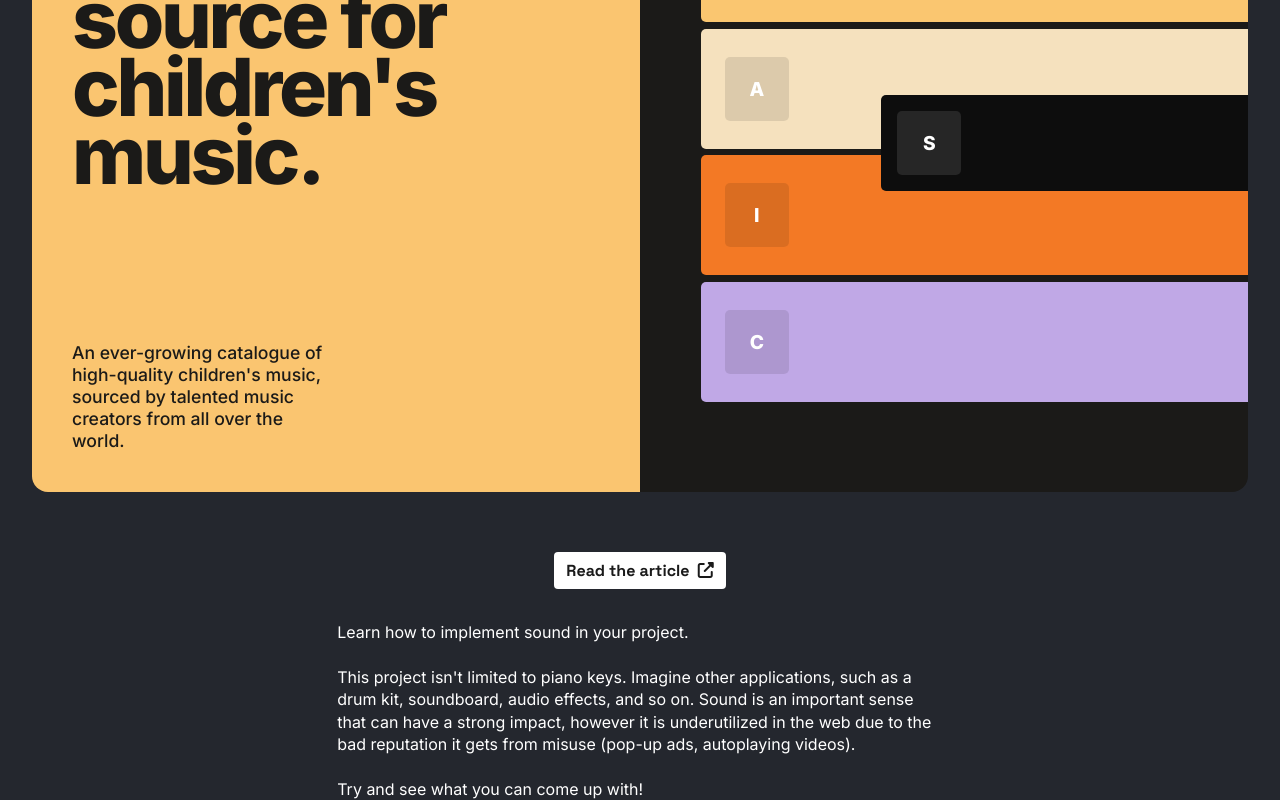
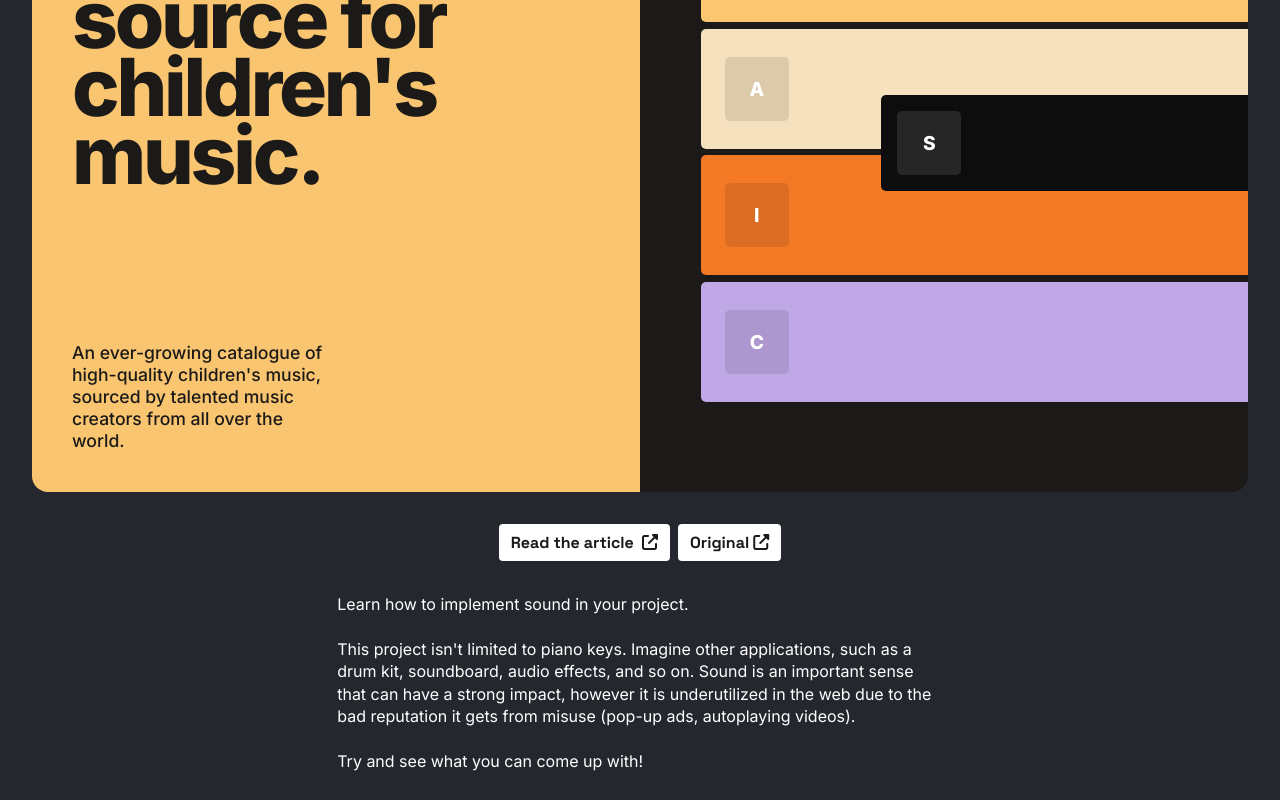
Before and after one commit to waynecen/lets-code, a Next.js app: page /pens/mubasic in a window 1280 px wide. Shown: the part 393-1193 px from the top of the page. Built offline with nearby package versions, Linux system fonts and the light colour scheme; no server answers.

Commit message:
Fix typeError, realign and shift originalSite button

```diff
--- a/components/Layout.tsx
+++ b/components/Layout.tsx
@@ -8,10 +8,9 @@ const siteTitle = `Let's Code Playground`
 type LayoutProps = {
   children: React.ReactNode
   home: any
-  originalSite: string
 }
 
-export default function Layout({ children, home, originalSite }: LayoutProps) {
+export default function Layout({ children, home }: LayoutProps) {
   return (
     <div className={styles.container}>
       <Head>
@@ -29,11 +28,6 @@ export default function Layout({ children, home, originalSite }: LayoutProps) {
           <Link href="/">
             <a className={styles.backToHome}>← Back to home</a>
           </Link>
-          <Link href={originalSite}>
-            <a className={styles.originalLink} target="_blank">
-              Original <i className="fa-solid fa-up-right-from-square"></i>
-            </a>
-          </Link>
         </div>
       )}
       <header className={styles.header}></header>
--- a/pages/pens/mubasic.tsx
+++ b/pages/pens/mubasic.tsx
@@ -6,12 +6,12 @@ import PianoKey from '../../components/PianoKey'
 import styles from '../../styles/projects/mubasic.module.scss'
 
 export const codeTitle: string = 'mubasic'
-const original: string = 'https://www.mubasic.com/'
+const originalSite: string = 'https://www.mubasic.com/'
 const mediumUrl: string = ''
 
 export default function mubasic() {
   return (
-    <Layout home={false} originalSite={original}>
+    <Layout home={false}>
       <Head>
         <title>Let&apos;s Code | Mubasic Piano Keys</title>
       </Head>
@@ -46,12 +46,19 @@ export default function mubasic() {
         </div>
       </section>
       <section className={styles.projectDetails}>
+        <div className={styles.linkWrapper}>
           <Link href={mediumUrl}>
             <a className={styles.mediumLink} target="_blank">
               Read the article &nbsp;
               <i className="fa-solid fa-up-right-from-square"></i>
             </a>
           </Link>
+          <Link href={originalSite}>
+            <a className={styles.originalLink} target="_blank">
+              Original <i className="fa-solid fa-up-right-from-square"></i>
+            </a>
+          </Link>
+        </div>
         <p className={styles.projectOverview}>
           Learn how to implement sound in your project. <br></br>
           <br></br>This project isn&apos;t limited to piano keys. Imagine other
--- a/styles/projects/mubasic.module.scss
+++ b/styles/projects/mubasic.module.scss
@@ -107,7 +107,8 @@
   flex-direction: column;
   align-items: center;
   gap: 32px;
-  height: 33vmin;
+  height: 30vmin;
+  margin-top: 32px;
 }
 
 .projectOverview {
@@ -118,11 +119,17 @@
   line-height: 1.4rem;
 }
 
+.linkWrapper {
+  display: flex;
+  gap: 8px;
+  align-self: center;
+}
+
+.originalLink,
 .mediumLink {
   width: fit-content;
   background-color: white;
   border-radius: 4px;
-  margin-top: 60px;
   padding: 8px 12px 8px 12px;
   font-family: $display-font;
   font-size: 1rem;
```
Lines whose indentation alone changed are shown as unchanged.
